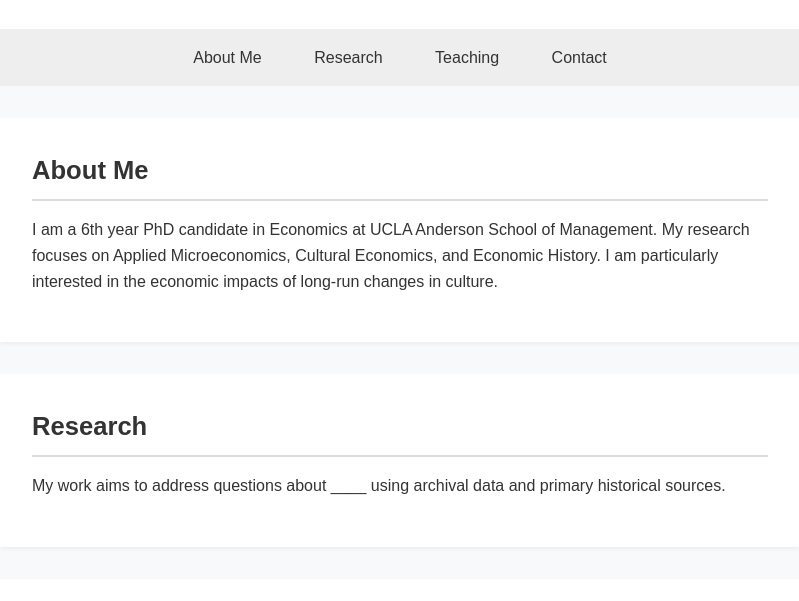
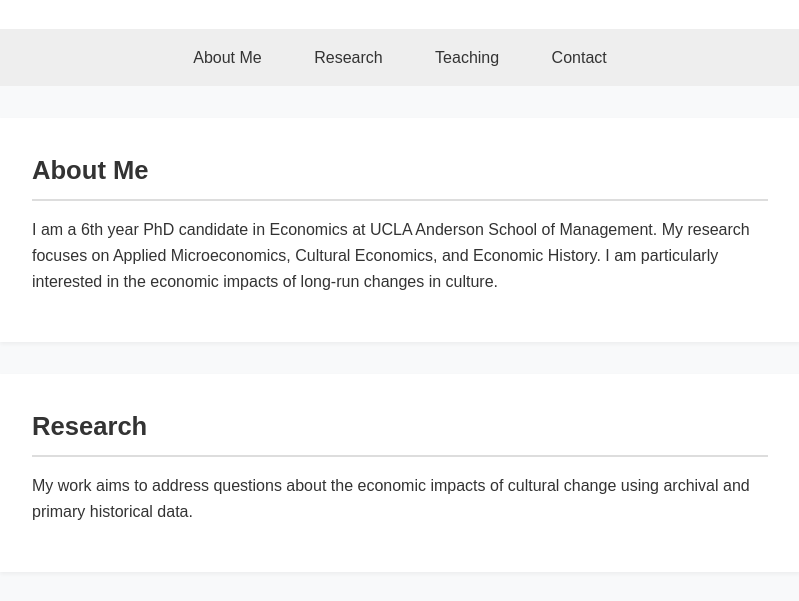
Before and after one commit to lrwspencer/lrwspencer.github.io, a plain HTML site: page index.html in a window 1280 px wide. Shown: the part 126-727 px from the top of the page, without its empty margins (240-1039 px from the left). Drawn offline with Linux system fonts and the light colour scheme.

Commit message:
Update index.html

```diff
--- a/index.html
+++ b/index.html
@@ -116,7 +116,7 @@
   <section id="research">
     <h2>Research</h2>
     <p>
-      My work aims to address questions about ____ using archival data and primary historical sources.
+      My work aims to address questions about the economic impacts of cultural change using archival and primary historical data.
     </p>
   </section>
 
```
